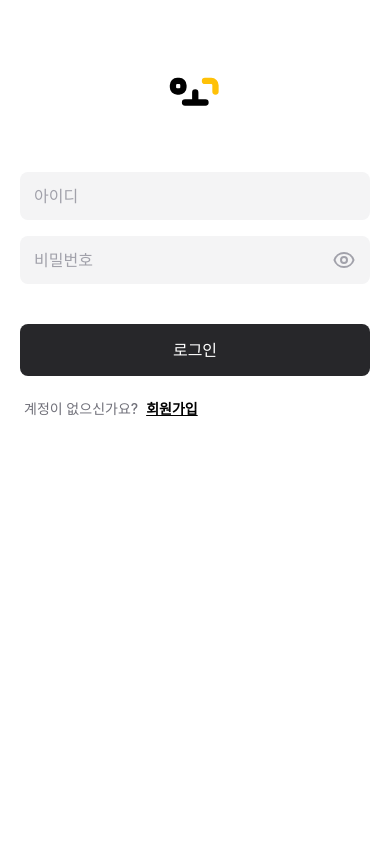
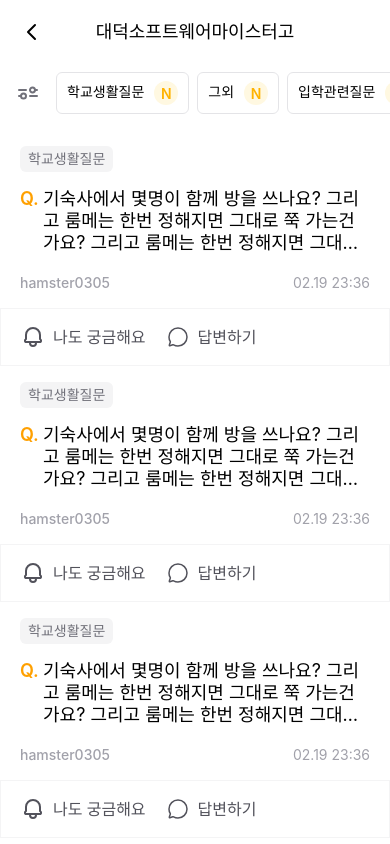
Before and after one commit to MEOGO-DSM/MEOGO_Frontend_V2, a React Native app: screen /QuestionTagGather in a window 390 px wide. Before the commit this address had no page. Shown: the top 844 px of the page. Built offline with nearby package versions, Linux system fonts and the light colour scheme.

Commit message:
add :: 태그별 리뷰 모아보기 퍼블리싱

```diff
--- a/App.tsx
+++ b/App.tsx
@@ -20,6 +20,7 @@ import Search from './src/app/search/page';
 import NavBar from './src/components/NavBar';
 import Signup from './src/app/signup/page';
 import QAndADetail from './src/app/review/QAndADetail';
+import QuestionTagGather from './src/app/review/QuestionTagGather';
 import QueryProvider from './src/utils/query/Provider';
 import ReduxProvider from './src/utils/store/Provider';
 
@@ -31,7 +32,7 @@ function App(): React.JSX.Element {
         <NavigationContainer>
           <Stack.Navigator
             screenOptions={{ headerShown: false }}
-            initialRouteName="Counter">
+            initialRouteName="QuestionTagGather">
             <Stack.Screen name="Login" component={Login} />
             <Stack.Screen name="Signup" component={Signup} />
             <Stack.Screen name="NavBar" component={NavBar} />
@@ -44,6 +45,7 @@ function App(): React.JSX.Element {
             <Stack.Screen name="Search" component={Search} />
             <Stack.Screen name="KeywordReview" component={KeywordReview} />
             <Stack.Screen name="QAndADetail" component={QAndADetail} />
+            <Stack.Screen name="QuestionTagGather" component={QuestionTagGather} />
           </Stack.Navigator>
         </NavigationContainer>
       </ReduxProvider>
--- /dev/null
+++ b/src/app/review/QuestionTagGather.tsx
@@ -0,0 +1,46 @@
+import { TopBar } from "../../components"
+import { Arrow } from "../../assets"
+import { useNavigation } from "@react-navigation/native"
+import { StackNavigationProp } from "@react-navigation/stack"
+import styled from "styled-components/native"
+import FilterTag from "../../components/Review/FilterTag"
+import { QuestionBox } from "../../components/Review/QuestionBox"
+import { color } from "../../styles"
+import { ScrollView } from "react-native"
+
+export default function QuestionTagGather() {
+
+  const navigation = useNavigation<StackNavigationProp<any>>()
+
+  return (
+    <>
+      <TopBar
+        text="대덕소프트웨어마이스터고"
+        leftIcon={<Arrow onPress={() => { navigation.navigate("Review") }} />}
+      />
+      <Content>
+        <FilterWrap>
+          <FilterTag />
+        </FilterWrap>
+        <ScrollView
+          contentContainerStyle={{ flexGrow: 1 }}
+          keyboardShouldPersistTaps="handled"
+        >
+          <QuestionBox />
+          <QuestionBox />
+          <QuestionBox />
+          <QuestionBox />
+        </ScrollView>
+      </Content>
+    </>
+  )
+}
+
+const Content = styled.View`
+margin-top: 56px;
+background-color: ${color.white};
+`
+
+const FilterWrap = styled.View`
+  padding: 8px 0;
+`
```
